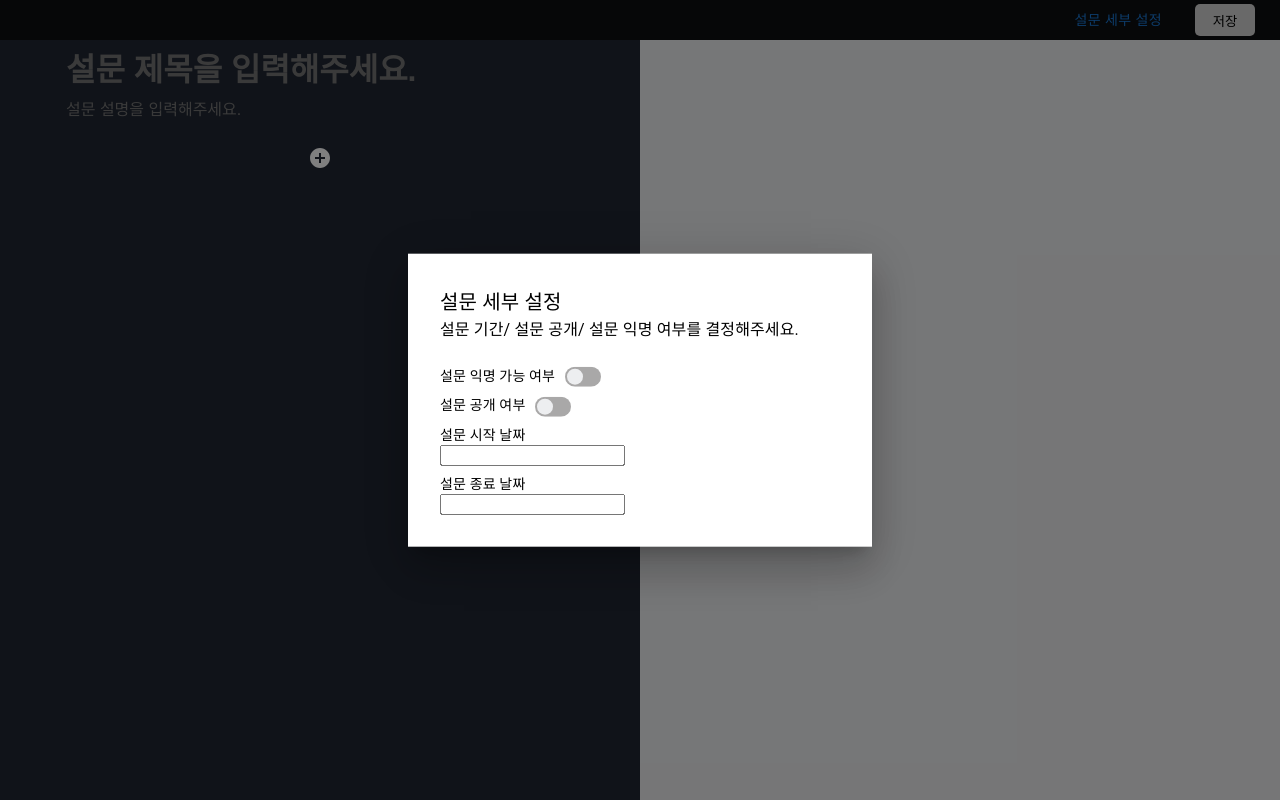
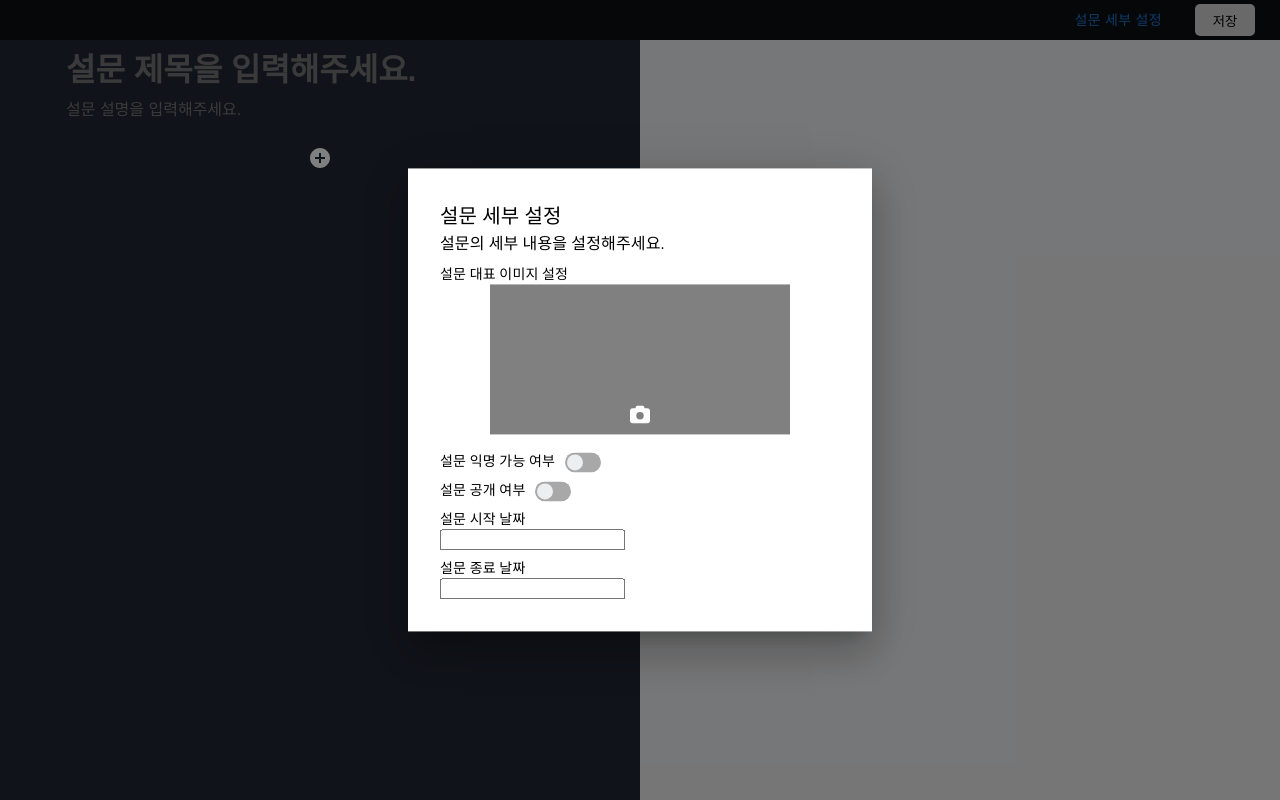
Before and after one commit to moka-team/mokaform-client, a React (Create React App) app: page /create-survey in a window 1280 px wide. Both pictures are taken after a click on the button "설문 세부 설정". Built offline with nearby package versions, Linux system fonts and the light colour scheme; the HTML template or start-up script is replaced by a standard one; a web font is replaced by a local one.

Commit message:
feat : 설문 사진 설정 기능 추가

```diff
--- a/src/components/surveys/create/NavBar.jsx
+++ b/src/components/surveys/create/NavBar.jsx
@@ -21,6 +21,7 @@ import Button from "@mui/material/Button";
 import Typography from "@mui/material/Typography";
 import Modal from "@mui/material/Modal";
 import dayjs from "dayjs";
+import SurveyImg from "./SurveyImg";
 
 const style = {
   position: "absolute",
@@ -32,6 +33,7 @@ const style = {
   boxShadow: 24,
   p: 4,
 };
+
 function NavBar() {
   const surveyList = useRecoilValue(surveyListState);
   const detailList = useRecoilValue(detailMCQuestionState);
@@ -56,7 +58,6 @@ function NavBar() {
     setIsPublic(event.target.checked);
   };
   const handleSubmit = () => {
-
     alert(
       "설문 정보" +
         "\n" +
@@ -80,21 +81,20 @@ function NavBar() {
     );
 
     const surveyInfo = {
-      title:title,
-      isAnonymous:isAnonymous,
-      isPublic:isPublic,
-      startDate:startDate,
-      endDate:endDate,
-      questions:surveyList,
-      multiQuestions:detailList
-    }
+      title: title,
+      isAnonymous: isAnonymous,
+      isPublic: isPublic,
+      startDate: startDate,
+      endDate: endDate,
+      questions: surveyList,
+      multiQuestions: detailList,
+    };
 
-    console.log(JSON.stringify(surveyInfo))
+    console.log(JSON.stringify(surveyInfo));
 
-
-    axios.post(
-      "/api/v1/survey/create",surveyInfo
-    ).then(res =>console.log(res.data))
+    axios
+      .post("/api/v1/survey/create", surveyInfo)
+      .then((res) => console.log(res.data));
   };
   return (
     <SNavBar>
@@ -110,7 +110,11 @@ function NavBar() {
             설문 세부 설정
           </Typography>
           <Typography id="modal-modal-description">
-            설문 기간/ 설문 공개/ 설문 익명 여부를 결정해주세요.
+            설문의 세부 내용을 설정해주세요.
+          </Typography>
+          <Typography id="anp" sx={{ mt: 1 }} variant="body2">
+            설문 대표 이미지 설정
+            <SurveyImg />
           </Typography>
           <Typography id="anp" sx={{ mt: 3 }} variant="body2">
             설문 익명 가능 여부
--- /dev/null
+++ b/src/components/surveys/create/SurveyImg.jsx
@@ -0,0 +1,64 @@
+import { useState } from "react";
+import styled from "styled-components";
+import { FontAwesomeIcon } from "@fortawesome/react-fontawesome";
+import { faCamera } from "@fortawesome/free-solid-svg-icons";
+
+const Container = styled.div`
+  display: flex;
+  justify-content: center;
+  flex-direction: column;
+  align-items: center;
+`;
+const Wrapper = styled.div`
+  position: relative;
+  width: 300px;
+  height: 150px;
+`;
+
+const DefaultImage = styled.div`
+  position: absolute;
+  background-color: gray;
+  width: 100%;
+  height: 100%;
+  object-fit: cover;
+`;
+
+const Image = styled.img`
+  position: absolute;
+  background-color: gray;
+  width: 100%;
+  height: 100%;
+  object-fit: cover;
+`;
+
+const UploadBtn = styled.label`
+  cursor: pointer;
+  z-index: 3;
+  margin-top: -30px;
+`;
+export default function SurveyImg() {
+  const [selectedImage, setSelectedImage] = useState(null);
+
+  return (
+    <Container>
+      <input
+        type="file"
+        id="surveyImg"
+        onChange={(event) => {
+          setSelectedImage(event.target.files[0]);
+        }}
+        style={{ display: "none" }}
+      />
+      <Wrapper>
+        {selectedImage ? (
+          <Image src={URL.createObjectURL(selectedImage)} />
+        ) : (
+          <DefaultImage />
+        )}
+      </Wrapper>
+      <UploadBtn htmlFor="surveyImg">
+        <FontAwesomeIcon icon={faCamera} color="white" fontSize="20px" />
+      </UploadBtn>
+    </Container>
+  );
+}
```
